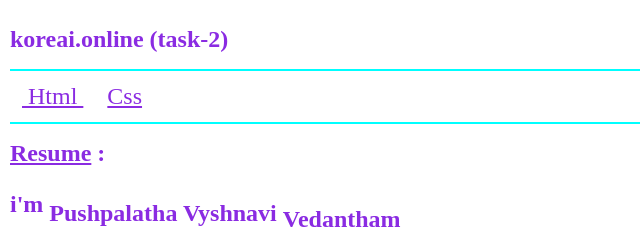
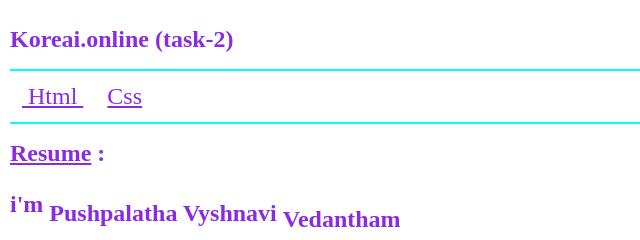
Before and after one commit to pushpalathavyshnavi-v/koreai-tasks, a plain HTML site: page css.html in a window 1280 px wide. Shown: the top 240 px of the page, 0-640 px from the left. Drawn offline with Linux system fonts and the light colour scheme.

Commit message:
Update css.html

```diff
--- a/css.html
+++ b/css.html
@@ -18,7 +18,7 @@
  <!-- type selector (hr) -->
 </head>
 <body>
-   <h1 >koreai.online (task-2) </h1>
+   <h1 >Koreai.online (task-2) </h1>
   <!-- css defined inside body is inline css-->
    <hr color="aqua">
     <div> &nbsp;&nbsp;<a href="index.html"> Html </a> &nbsp;&nbsp;&nbsp; <a href="css.html"> Css </a></div>
```
